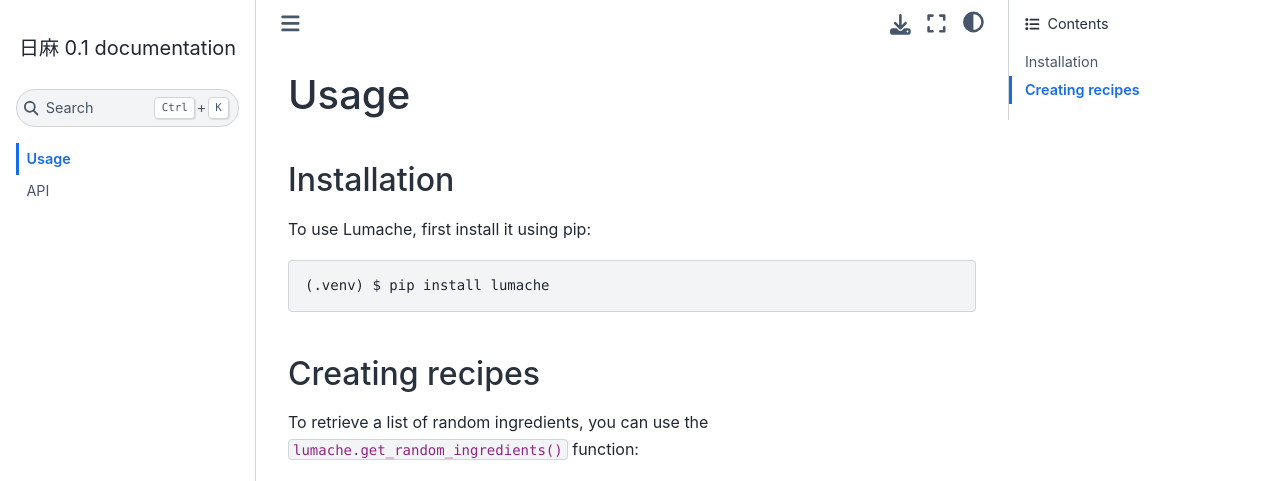
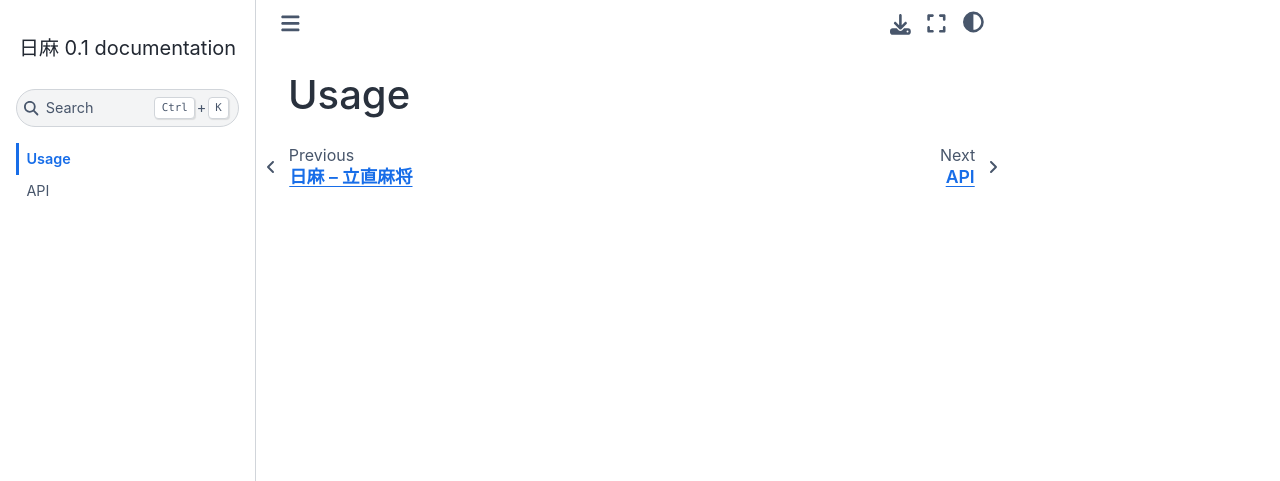
Before and after one commit to wiiiz/mahjong, a Sphinx documentation site: the page built from docs/source/usage.rst, in a window 1280 px wide and 1041 px high. Shown: the top 481 px of the window. Built offline with Sphinx 7.4.7 and the Sphinx Book theme 1.1.4, drawn with Linux system fonts in a browser that asks for light colours; some of the changed text lies outside the part shown; grey boxes are pictures that could not be loaded.

Commit message:
Delete content from usage and api

```diff
--- a/docs/source/api.rst
+++ b/docs/source/api.rst
@@ -1,7 +1,2 @@
 API
 ===
-
-.. autosummary::
-   :toctree: generated
-
-   lumache
--- a/docs/source/usage.rst
+++ b/docs/source/usage.rst
@@ -1,33 +1,2 @@
 Usage
 =====
-
-.. _installation:
-
-Installation
-------------
-
-To use Lumache, first install it using pip:
-
-.. code-block:: console
-
-   (.venv) $ pip install lumache
-
-Creating recipes
-----------------
-
-To retrieve a list of random ingredients,
-you can use the ``lumache.get_random_ingredients()`` function:
-
-.. autofunction:: lumache.get_random_ingredients
-
-The ``kind`` parameter should be either ``"meat"``, ``"fish"``,
-or ``"veggies"``. Otherwise, :py:func:`lumache.get_random_ingredients`
-will raise an exception.
-
-.. autoexception:: lumache.InvalidKindError
-
-For example:
-
->>> import lumache
->>> lumache.get_random_ingredients()
-['shells', 'gorgonzola', 'parsley']
```
